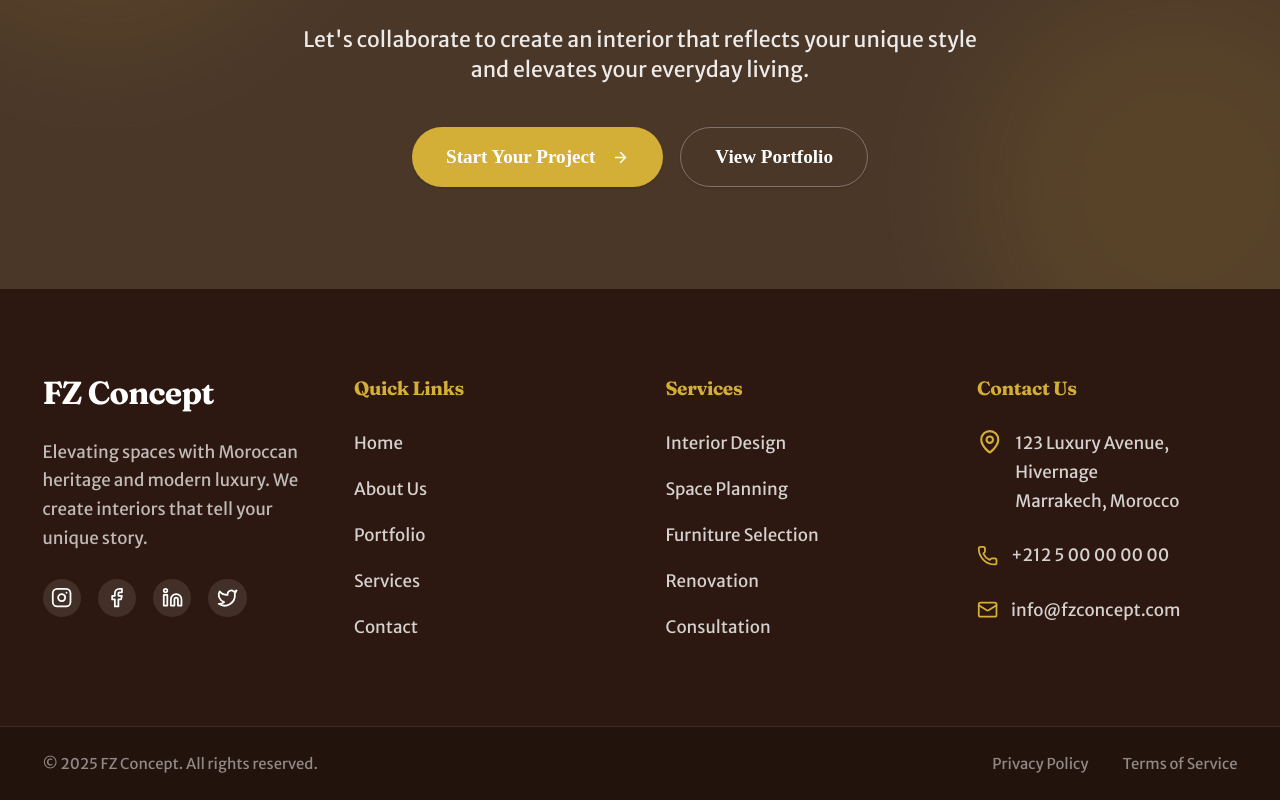
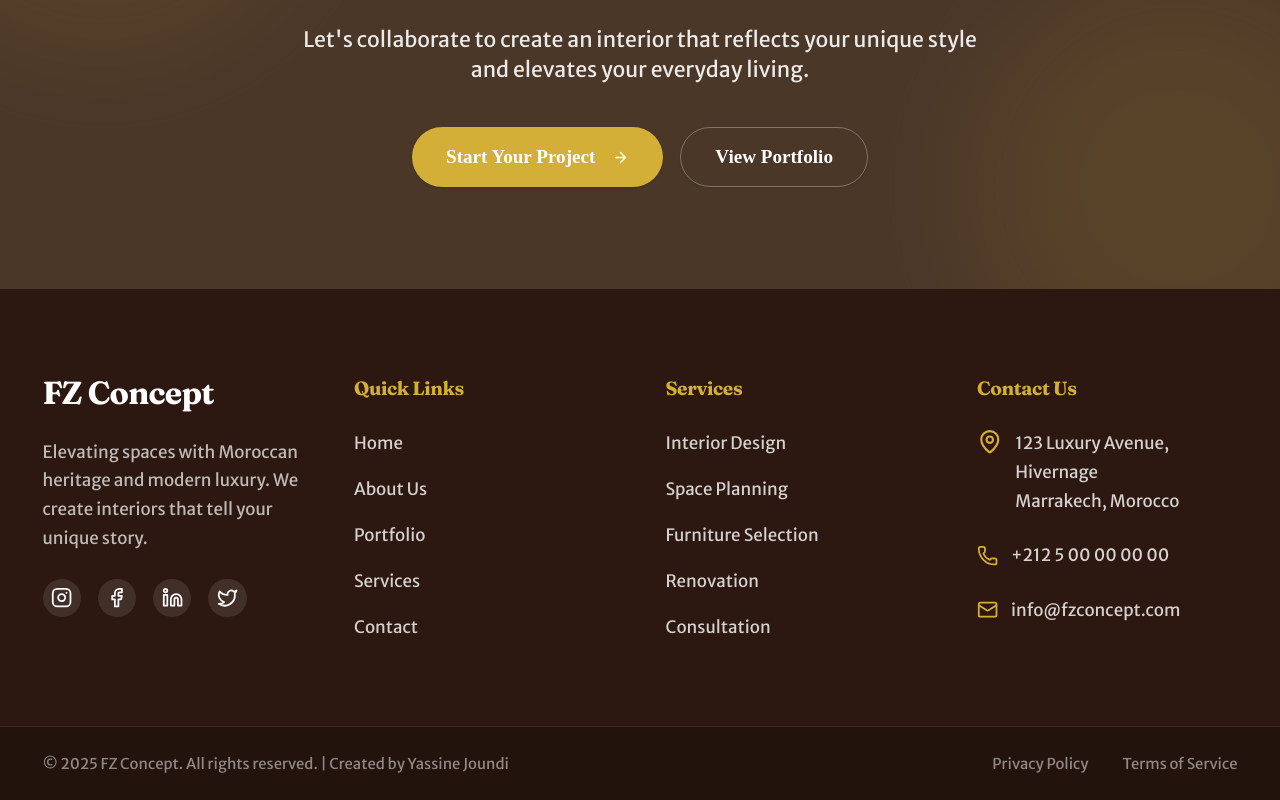
Before and after one commit to yassinejoundi/fzconcept-agency, a Next.js app: page / in a window 1280 px wide. Shown: the part 4717-5517 px from the top of the page. Built offline with nearby package versions, Linux system fonts and the light colour scheme.

Commit message:
add the copywrite to the footer

```diff
--- a/components/common/Footer.tsx
+++ b/components/common/Footer.tsx
@@ -194,7 +194,17 @@
       {/* Copyright */}
       <div className="border-t border-white/10 bg-black/20 py-6">
         <div className="mx-auto flex max-w-7xl flex-col items-center justify-between gap-4 px-5 text-center text-sm text-white/50 md:flex-row md:px-10 md:text-left font-sans">
-          <p>&copy; {currentYear} FZ Concept. All rights reserved.</p>
+          <p>
+            &copy; {currentYear} FZ Concept. All rights reserved. | Created by{" "}
+            <a
+              href="https://yassinejoundi.com"
+              target="_blank"
+              rel="noopener noreferrer"
+              className="hover:text-white transition-colors"
+            >
+              Yassine Joundi
+            </a>
+          </p>
           <div className="flex gap-8">
             <Link
               href="/privacy-policy"
```
